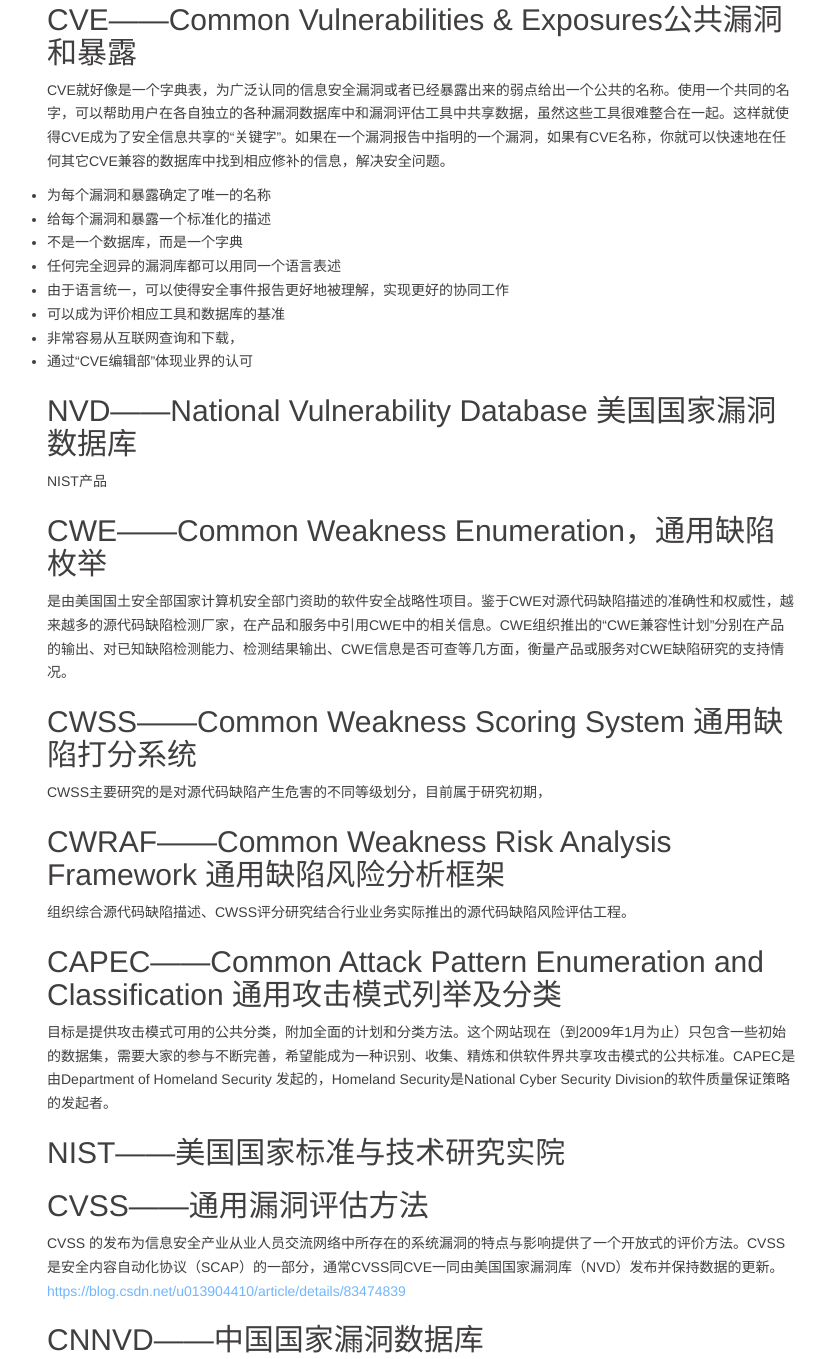
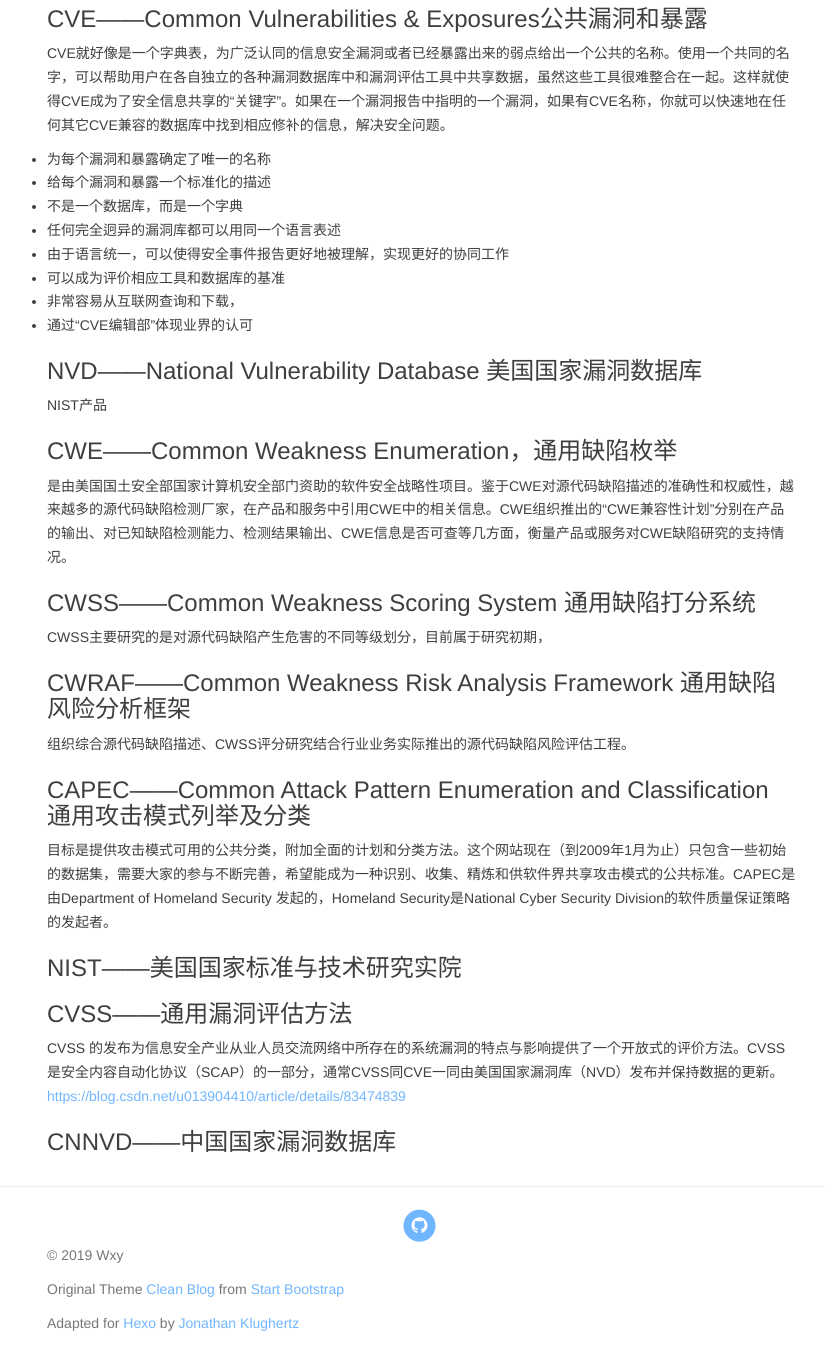
Before and after one commit to 358463486/358463486.github.io, a plain HTML site: page 2019/12/26/常见网安数据库/index.html in a window 1280 px wide. Shown: the part 260-1619 px from the top of the page, without its empty margins (218-1044 px from the left). Drawn offline with nearby package versions, Linux system fonts and the light colour scheme.

Commit message:
Site updated: 2019-12-27 10:13:36

```diff
--- a/2019/12/26/常见网安数据库/index.html
+++ b/2019/12/26/常见网安数据库/index.html
@@ -195,7 +195,7 @@
 
             <!-- Post Main Content -->
             <div class="col-lg-8 col-lg-offset-2 col-md-10 col-md-offset-1">
-                <h1 id="常见网络安全数据库-一些名词缩写解释"><a href="#常见网络安全数据库-一些名词缩写解释" class="headerlink" title="常见网络安全数据库(一些名词缩写解释)"></a>常见网络安全数据库(一些名词缩写解释)</h1><h2 id="CVE——Common-Vulnerabilities-amp-Exposures公共漏洞和暴露"><a href="#CVE——Common-Vulnerabilities-amp-Exposures公共漏洞和暴露" class="headerlink" title="CVE——Common Vulnerabilities &amp; Exposures公共漏洞和暴露"></a>CVE——Common Vulnerabilities &amp; Exposures公共漏洞和暴露</h2><p>CVE就好像是一个字典表，为广泛认同的信息安全漏洞或者已经暴露出来的弱点给出一个公共的名称。使用一个共同的名字，可以帮助用户在各自独立的各种漏洞数据库中和漏洞评估工具中共享数据，虽然这些工具很难整合在一起。这样就使得CVE成为了安全信息共享的“关键字”。如果在一个漏洞报告中指明的一个漏洞，如果有CVE名称，你就可以快速地在任何其它CVE兼容的数据库中找到相应修补的信息，解决安全问题。</p>
+                <h2 id="常见网络安全数据库-一些名词缩写解释"><a href="#常见网络安全数据库-一些名词缩写解释" class="headerlink" title="常见网络安全数据库(一些名词缩写解释)"></a>常见网络安全数据库(一些名词缩写解释)</h2><h3 id="CVE——Common-Vulnerabilities-amp-Exposures公共漏洞和暴露"><a href="#CVE——Common-Vulnerabilities-amp-Exposures公共漏洞和暴露" class="headerlink" title="CVE——Common Vulnerabilities &amp; Exposures公共漏洞和暴露"></a>CVE——Common Vulnerabilities &amp; Exposures公共漏洞和暴露</h3><p>CVE就好像是一个字典表，为广泛认同的信息安全漏洞或者已经暴露出来的弱点给出一个公共的名称。使用一个共同的名字，可以帮助用户在各自独立的各种漏洞数据库中和漏洞评估工具中共享数据，虽然这些工具很难整合在一起。这样就使得CVE成为了安全信息共享的“关键字”。如果在一个漏洞报告中指明的一个漏洞，如果有CVE名称，你就可以快速地在任何其它CVE兼容的数据库中找到相应修补的信息，解决安全问题。</p>
 <ul>
 <li>为每个漏洞和暴露确定了唯一的名称</li>
 <li>给每个漏洞和暴露一个标准化的描述</li>
@@ -206,13 +206,13 @@
 <li>非常容易从互联网查询和下载，</li>
 <li>通过“CVE编辑部”体现业界的认可</li>
 </ul>
-<h2 id="NVD——National-Vulnerability-Database-美国国家漏洞数据库"><a href="#NVD——National-Vulnerability-Database-美国国家漏洞数据库" class="headerlink" title="NVD——National Vulnerability Database 美国国家漏洞数据库"></a>NVD——National Vulnerability Database 美国国家漏洞数据库</h2><p>NIST产品</p>
-<h2 id="CWE——Common-Weakness-Enumeration，通用缺陷枚举"><a href="#CWE——Common-Weakness-Enumeration，通用缺陷枚举" class="headerlink" title="CWE——Common Weakness Enumeration，通用缺陷枚举"></a>CWE——Common Weakness Enumeration，通用缺陷枚举</h2><p>是由美国国土安全部国家计算机安全部门资助的软件安全战略性项目。鉴于CWE对源代码缺陷描述的准确性和权威性，越来越多的源代码缺陷检测厂家，在产品和服务中引用CWE中的相关信息。CWE组织推出的“CWE兼容性计划”分别在产品的输出、对已知缺陷检测能力、检测结果输出、CWE信息是否可查等几方面，衡量产品或服务对CWE缺陷研究的支持情况。</p>
-<h2 id="CWSS——Common-Weakness-Scoring-System-通用缺陷打分系统"><a href="#CWSS——Common-Weakness-Scoring-System-通用缺陷打分系统" class="headerlink" title="CWSS——Common Weakness Scoring System 通用缺陷打分系统"></a>CWSS——Common Weakness Scoring System 通用缺陷打分系统</h2><p>CWSS主要研究的是对源代码缺陷产生危害的不同等级划分，目前属于研究初期，</p>
-<h2 id="CWRAF——Common-Weakness-Risk-Analysis-Framework-通用缺陷风险分析框架"><a href="#CWRAF——Common-Weakness-Risk-Analysis-Framework-通用缺陷风险分析框架" class="headerlink" title="CWRAF——Common Weakness Risk Analysis Framework 通用缺陷风险分析框架"></a>CWRAF——Common Weakness Risk Analysis Framework 通用缺陷风险分析框架</h2><p>组织综合源代码缺陷描述、CWSS评分研究结合行业业务实际推出的源代码缺陷风险评估工程。</p>
-<h2 id="CAPEC——Common-Attack-Pattern-Enumeration-and-Classification-通用攻击模式列举及分类"><a href="#CAPEC——Common-Attack-Pattern-Enumeration-and-Classification-通用攻击模式列举及分类" class="headerlink" title="CAPEC——Common Attack Pattern Enumeration and Classification 通用攻击模式列举及分类"></a>CAPEC——Common Attack Pattern Enumeration and Classification 通用攻击模式列举及分类</h2><p>目标是提供攻击模式可用的公共分类，附加全面的计划和分类方法。这个网站现在（到2009年1月为止）只包含一些初始的数据集，需要大家的参与不断完善，希望能成为一种识别、收集、精炼和供软件界共享攻击模式的公共标准。CAPEC是由Department of Homeland Security 发起的，Homeland Security是National Cyber Security Division的软件质量保证策略的发起者。</p>
-<h2 id="NIST——美国国家标准与技术研究实院"><a href="#NIST——美国国家标准与技术研究实院" class="headerlink" title="NIST——美国国家标准与技术研究实院"></a>NIST——美国国家标准与技术研究实院</h2><h2 id="CVSS——通用漏洞评估方法"><a href="#CVSS——通用漏洞评估方法" class="headerlink" title="CVSS——通用漏洞评估方法"></a>CVSS——通用漏洞评估方法</h2><p>CVSS 的发布为信息安全产业从业人员交流网络中所存在的系统漏洞的特点与影响提供了一个开放式的评价方法。CVSS是安全内容自动化协议（SCAP）的一部分，通常CVSS同CVE一同由美国国家漏洞库（NVD）发布并保持数据的更新。<br><a href="https://blog.csdn.net/u013904410/article/details/83474839" target="_blank" rel="noopener">https://blog.csdn.net/u013904410/article/details/83474839</a></p>
-<h2 id="CNNVD——中国国家漏洞数据库"><a href="#CNNVD——中国国家漏洞数据库" class="headerlink" title="CNNVD——中国国家漏洞数据库"></a>CNNVD——中国国家漏洞数据库</h2>
+<h3 id="NVD——National-Vulnerability-Database-美国国家漏洞数据库"><a href="#NVD——National-Vulnerability-Database-美国国家漏洞数据库" class="headerlink" title="NVD——National Vulnerability Database 美国国家漏洞数据库"></a>NVD——National Vulnerability Database 美国国家漏洞数据库</h3><p>NIST产品</p>
+<h3 id="CWE——Common-Weakness-Enumeration，通用缺陷枚举"><a href="#CWE——Common-Weakness-Enumeration，通用缺陷枚举" class="headerlink" title="CWE——Common Weakness Enumeration，通用缺陷枚举"></a>CWE——Common Weakness Enumeration，通用缺陷枚举</h3><p>是由美国国土安全部国家计算机安全部门资助的软件安全战略性项目。鉴于CWE对源代码缺陷描述的准确性和权威性，越来越多的源代码缺陷检测厂家，在产品和服务中引用CWE中的相关信息。CWE组织推出的“CWE兼容性计划”分别在产品的输出、对已知缺陷检测能力、检测结果输出、CWE信息是否可查等几方面，衡量产品或服务对CWE缺陷研究的支持情况。</p>
+<h3 id="CWSS——Common-Weakness-Scoring-System-通用缺陷打分系统"><a href="#CWSS——Common-Weakness-Scoring-System-通用缺陷打分系统" class="headerlink" title="CWSS——Common Weakness Scoring System 通用缺陷打分系统"></a>CWSS——Common Weakness Scoring System 通用缺陷打分系统</h3><p>CWSS主要研究的是对源代码缺陷产生危害的不同等级划分，目前属于研究初期，</p>
+<h3 id="CWRAF——Common-Weakness-Risk-Analysis-Framework-通用缺陷风险分析框架"><a href="#CWRAF——Common-Weakness-Risk-Analysis-Framework-通用缺陷风险分析框架" class="headerlink" title="CWRAF——Common Weakness Risk Analysis Framework 通用缺陷风险分析框架"></a>CWRAF——Common Weakness Risk Analysis Framework 通用缺陷风险分析框架</h3><p>组织综合源代码缺陷描述、CWSS评分研究结合行业业务实际推出的源代码缺陷风险评估工程。</p>
+<h3 id="CAPEC——Common-Attack-Pattern-Enumeration-and-Classification-通用攻击模式列举及分类"><a href="#CAPEC——Common-Attack-Pattern-Enumeration-and-Classification-通用攻击模式列举及分类" class="headerlink" title="CAPEC——Common Attack Pattern Enumeration and Classification 通用攻击模式列举及分类"></a>CAPEC——Common Attack Pattern Enumeration and Classification 通用攻击模式列举及分类</h3><p>目标是提供攻击模式可用的公共分类，附加全面的计划和分类方法。这个网站现在（到2009年1月为止）只包含一些初始的数据集，需要大家的参与不断完善，希望能成为一种识别、收集、精炼和供软件界共享攻击模式的公共标准。CAPEC是由Department of Homeland Security 发起的，Homeland Security是National Cyber Security Division的软件质量保证策略的发起者。</p>
+<h3 id="NIST——美国国家标准与技术研究实院"><a href="#NIST——美国国家标准与技术研究实院" class="headerlink" title="NIST——美国国家标准与技术研究实院"></a>NIST——美国国家标准与技术研究实院</h3><h3 id="CVSS——通用漏洞评估方法"><a href="#CVSS——通用漏洞评估方法" class="headerlink" title="CVSS——通用漏洞评估方法"></a>CVSS——通用漏洞评估方法</h3><p>CVSS 的发布为信息安全产业从业人员交流网络中所存在的系统漏洞的特点与影响提供了一个开放式的评价方法。CVSS是安全内容自动化协议（SCAP）的一部分，通常CVSS同CVE一同由美国国家漏洞库（NVD）发布并保持数据的更新。<br><a href="https://blog.csdn.net/u013904410/article/details/83474839" target="_blank" rel="noopener">https://blog.csdn.net/u013904410/article/details/83474839</a></p>
+<h3 id="CNNVD——中国国家漏洞数据库"><a href="#CNNVD——中国国家漏洞数据库" class="headerlink" title="CNNVD——中国国家漏洞数据库"></a>CNNVD——中国国家漏洞数据库</h3>
 
 
             </div>
```
